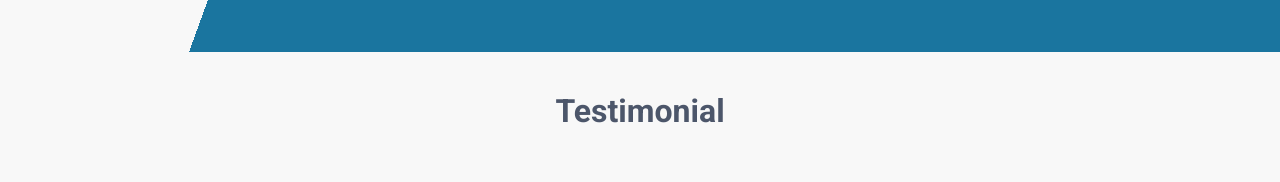
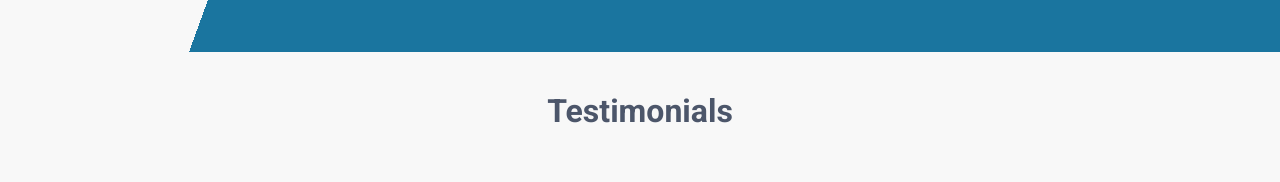
Before and after one commit to MrChileball/MrChileball.github.io, a website: page index.html in a window 1280 px wide. Shown: the part 2333-2515 px from the top of the page. Drawn offline with Linux system fonts and the light colour scheme; a script that the page names is missing.

Commit message:
Detalles finales de index (testimonios)

```diff
--- a/index.html
+++ b/index.html
@@ -347,7 +347,7 @@
 
 
 
-          Testimonial
+          Testimonials
         </h2>
         <p>
           If you don't believe us, trust our customers.
```
